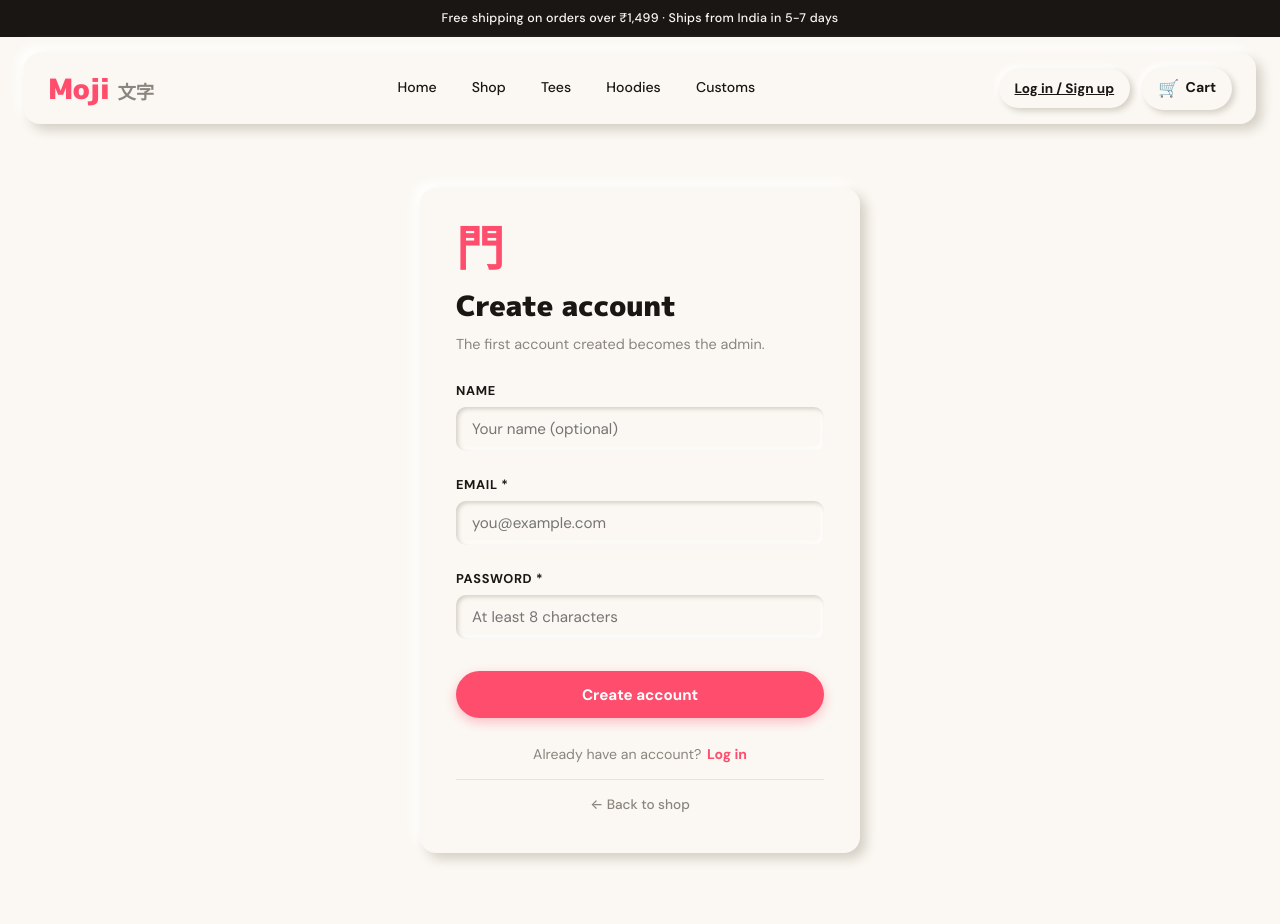
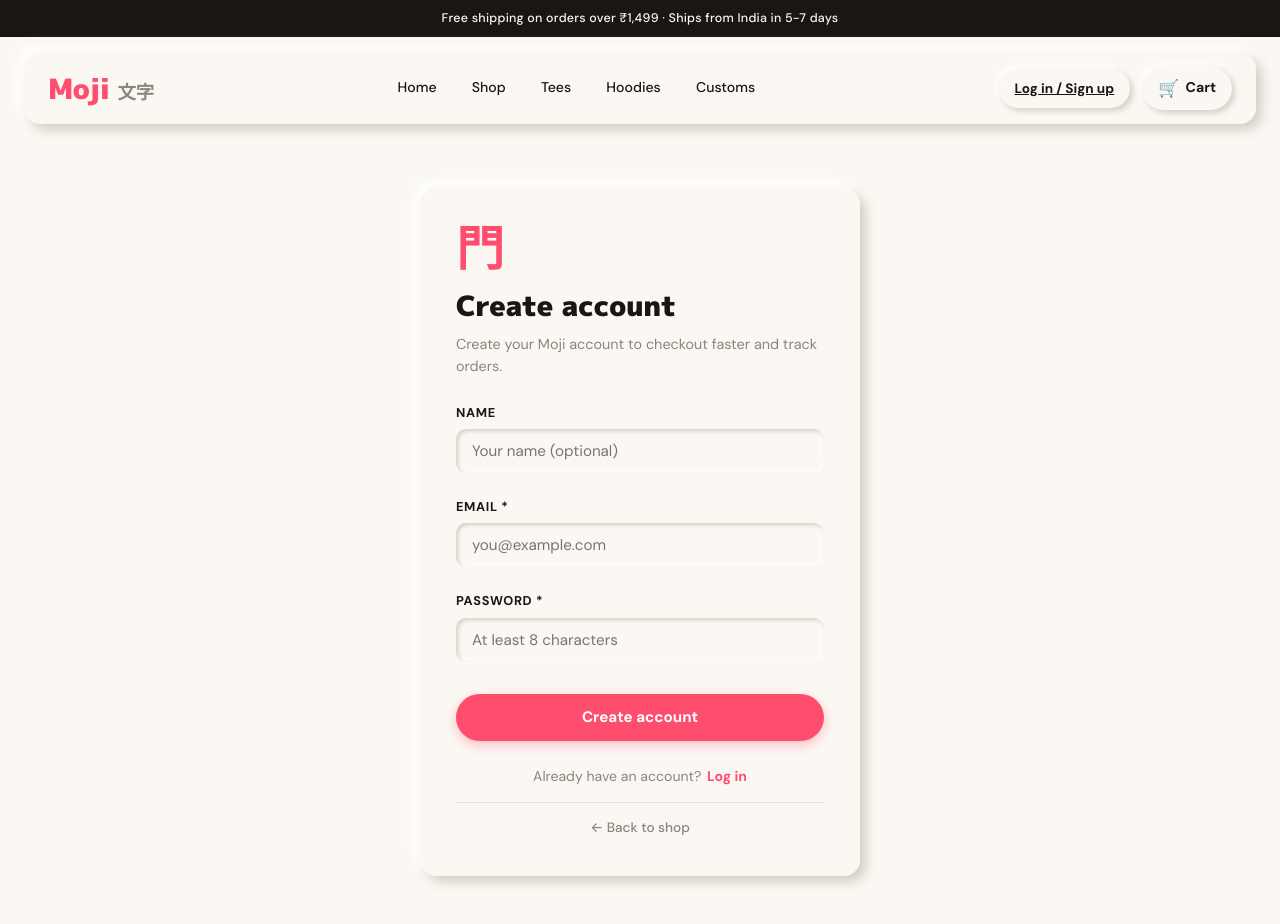
Before and after one commit to Rahulgupta7777/shop-smart-app, a React (Vite) app in the folder client/: page /signup in a window 1280 px wide. Shown: the top 924 px of the page. Built offline with nearby package versions, Linux system fonts and the light colour scheme; no server answers.

Commit message:
feat(client): Implement user authentication UI in LoginPage

```diff
--- a/client/src/pages/LoginPage.jsx
+++ b/client/src/pages/LoginPage.jsx
@@ -42,14 +42,11 @@ function LoginPage({ initialMode = 'login' }) {
 
       toast.success(
         mode === 'signup'
-          ? user.role === 'ADMIN'
-            ? 'Signed up — you are the admin'
-            : 'Welcome to Moji'
+          ? 'Welcome to Moji'
           : `Welcome back${user.name ? ', ' + user.name : ''}`
       );
 
-      const goTo = user.role === 'ADMIN' && redirectTo === '/' ? '/admin' : redirectTo;
-      navigate(goTo, { replace: true });
+      navigate(redirectTo, { replace: true });
     } catch (err) {
       toast.error(err.message);
     } finally {
@@ -68,8 +65,8 @@ function LoginPage({ initialMode = 'login' }) {
         </h1>
         <p className="auth-subtitle">
           {isSignup
-            ? 'The first account created becomes the admin.'
-            : 'Log in to manage your catalog or keep shopping.'}
+            ? 'Create your Moji account to checkout faster and track orders.'
+            : 'Log in to keep shopping.'}
         </p>
 
         <form onSubmit={handleSubmit} className="auth-form">
```
